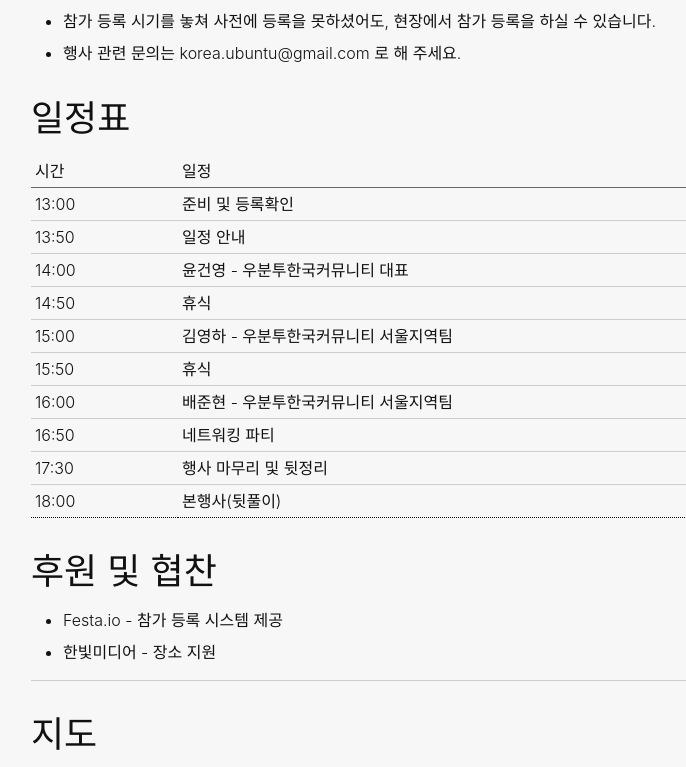
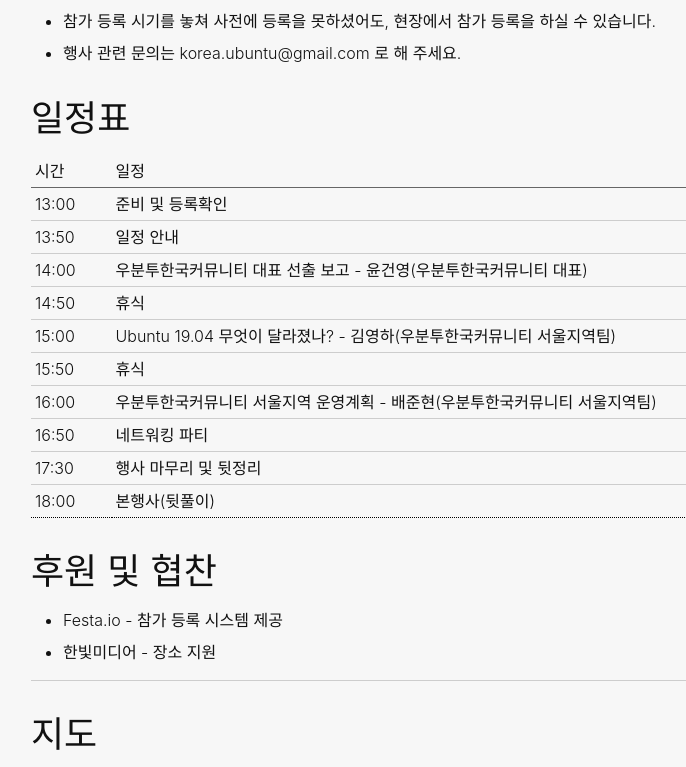
Before and after one commit to ubuntu-kr/events, a Jekyll site: the page built from _posts/2019-06-29-Q2-seoul-seminar.md, in a window 1280 px wide and 900 px high, scrolled down 1697 px, cut to the strip 0-767 px from the top of the window. Shown: the whole strip, without its empty margins (114-800 px from the left). Built offline with Jekyll 4.4.1, drawn with Linux system fonts in a browser that asks for light colours; some web fonts are replaced.

Commit message:
Update and rename 2019-06-29-Q2-seminar.md to 2019-06-29-Q2-seoul-seminar.md

```diff
--- a/_posts/2019-06-29-Q2-seminar.md
+++ b/_posts/2019-06-29-Q2-seoul-seminar.md
@@ -44,11 +44,11 @@ image: "https://lh3.googleusercontent.com/imsPxBnT7QniuDhsiaywdkyKd8UTKuwYoxrg0l
 --- | ---
 13:00 | 준비 및 등록확인
 13:50  | 일정 안내
-14:00  | 윤건영 - 우분투한국커뮤니티 대표
+14:00  | 우분투한국커뮤니티 대표 선출 보고 - 윤건영(우분투한국커뮤니티 대표)
 14:50  | 휴식
-15:00  | 김영하 - 우분투한국커뮤니티 서울지역팀
+15:00  | Ubuntu 19.04 무엇이 달라졌나? -  김영하(우분투한국커뮤니티 서울지역팀)
 15:50  | 휴식
-16:00  | 배준현 - 우분투한국커뮤니티 서울지역팀
+16:00  | 우분투한국커뮤니티 서울지역 운영계획 - 배준현(우분투한국커뮤니티 서울지역팀)
 16:50  | 네트워킹 파티
 17:30 | 행사 마무리 및 뒷정리
 18:00 | 본행사(뒷풀이)
```
